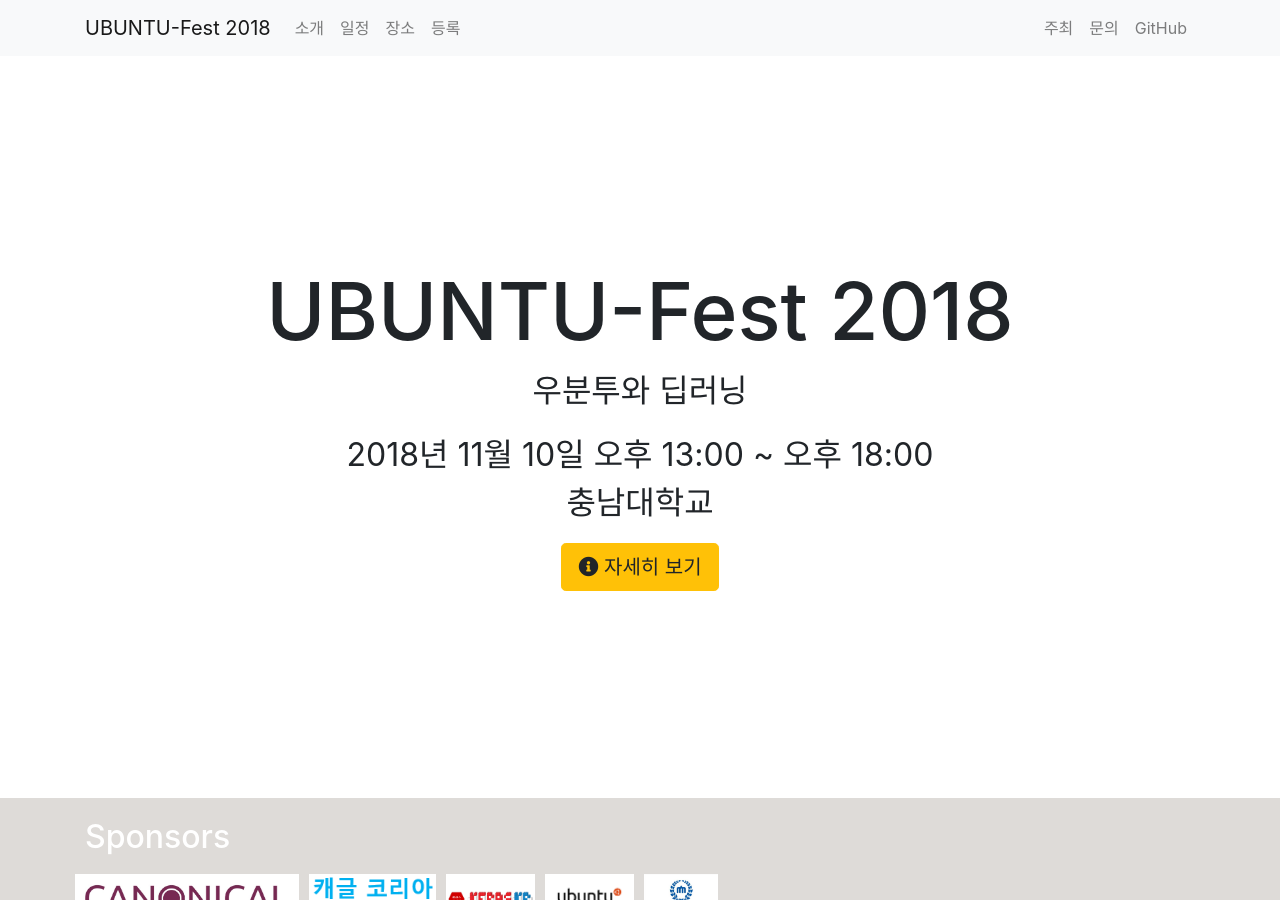
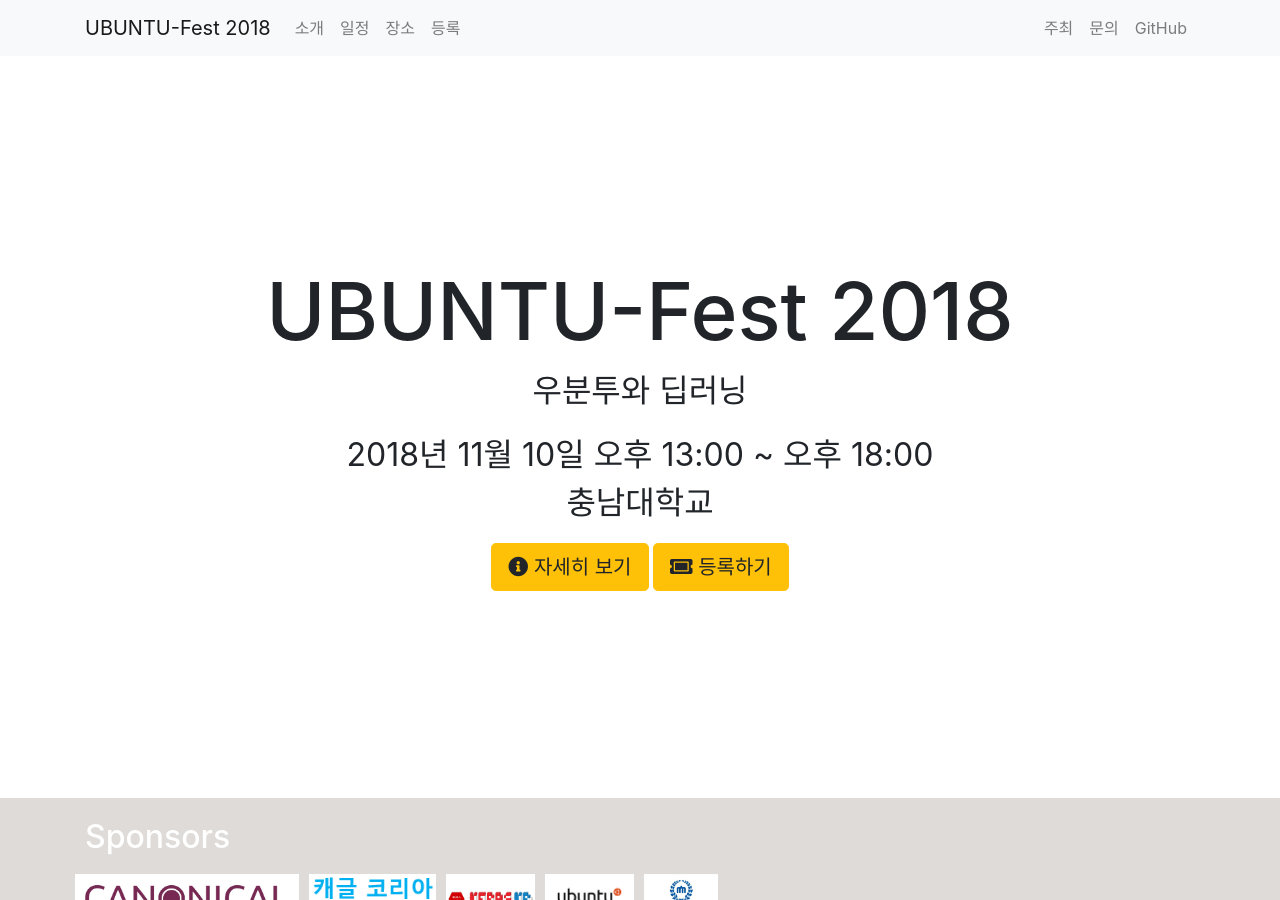
Before and after one commit to ubuntu-kr/ubuntu-fest, a Jekyll site: the page built from index.md, in a window 1280 px wide and 900 px high. Built offline with Jekyll 4.4.1, drawn with Linux system fonts in a browser that asks for light colours.

Commit message:
Add: registration button on home.html

```diff
--- a/_layouts/home.html
+++ b/_layouts/home.html
@@ -8,6 +8,9 @@ layout: frame
   <a role="button" class="btn btn-primary btn-lg btn-warning"
   href="{{ site.baseurl }}/about/">
     <i class="fas fa-info-circle"></i> 자세히 보기</a>
+  <a role="button" class="btn btn-primary btn-lg btn-warning"
+  href="{{ site.baseurl }}/registration/">
+    <i class="fas fa-ticket-alt"></i> 등록하기</a>
 </div>
 
 {% include sponsors.html %}
```
